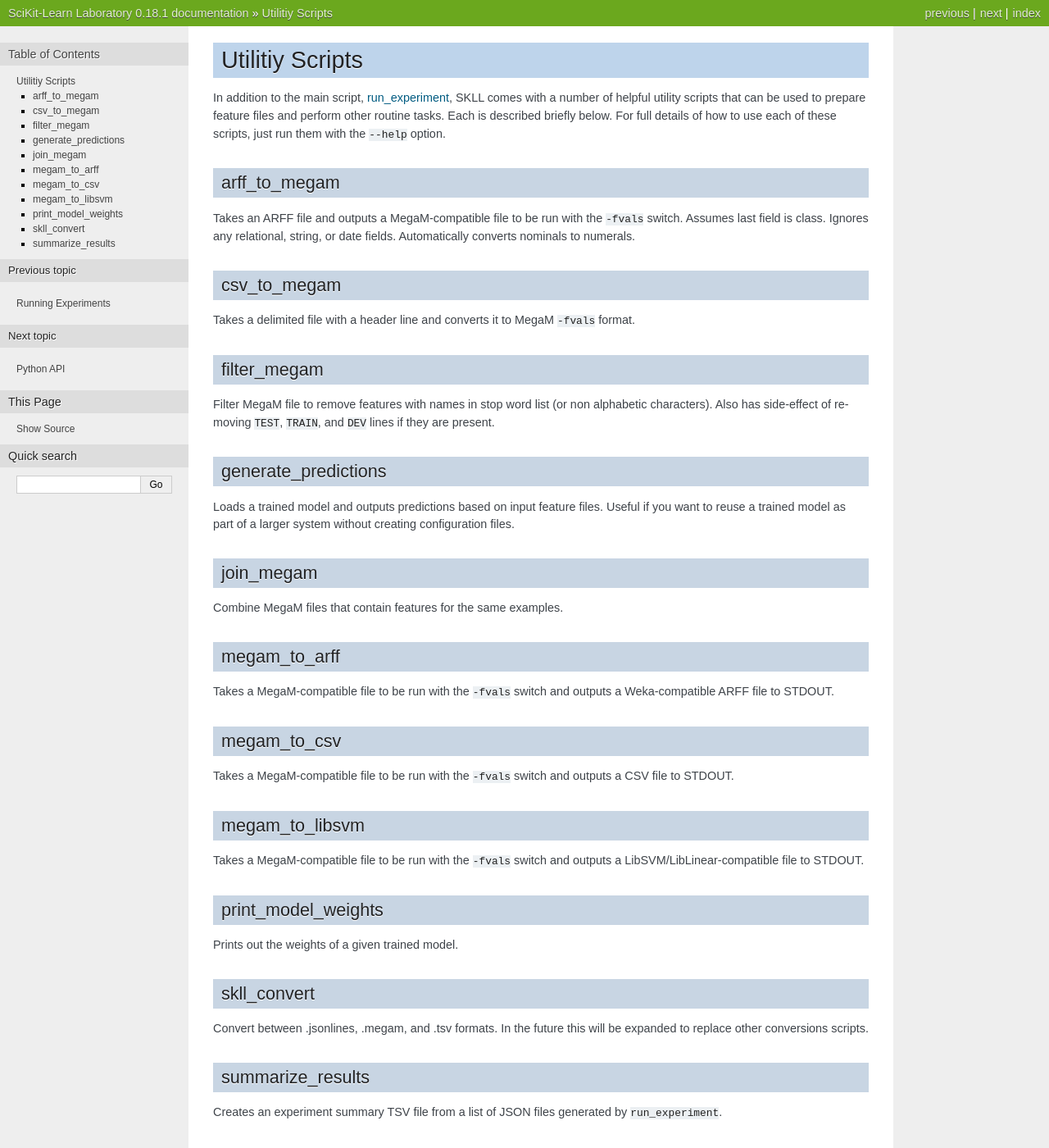
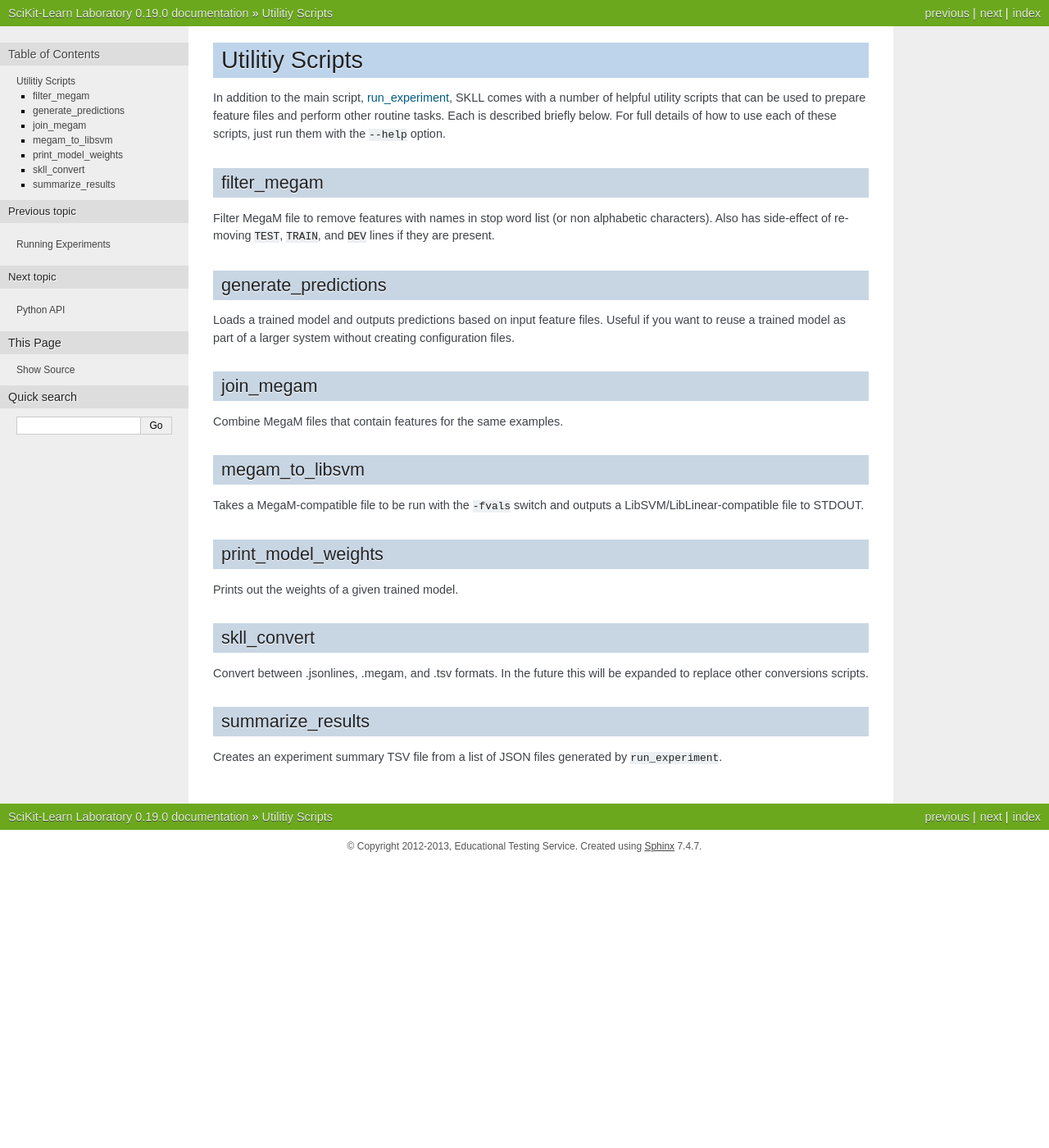
Before and after one commit to EducationalTestingService/skll, a Sphinx documentation site: the page built from doc/utilities.rst, in a window 1280 px wide and 1400 px high. Shown: the whole window at 82% size. Built offline with Sphinx 7.4.7, drawn with Linux system fonts in a browser that asks for light colours; some of the changed text lies outside the part shown.

Commit message:
Updated changelog, documentation, and bumped version number to 0.19.0

```diff
--- a/doc/utilities.rst
+++ b/doc/utilities.rst
@@ -7,17 +7,6 @@ comes with a number of helpful utility scripts that can be used to prepare
 feature files and perform other routine tasks. Each is described briefly below.
 For full details of how to use each of these scripts, just run them with the
 ``--help`` option.
-
-arff_to_megam
--------------
-Takes an ARFF file and outputs a MegaM-compatible file to be run with the
-``-fvals`` switch. Assumes last field is class. Ignores any relational, string,
-or date fields. Automatically converts nominals to numerals.
-
-csv_to_megam
--------------
-Takes a delimited file with a header line and converts it to MegaM ``-fvals``
-format.
 
 filter_megam
 ------------
@@ -34,16 +23,6 @@ creating configuration files.
 join_megam
 ----------
 Combine MegaM files that contain features for the same examples.
-
-megam_to_arff
--------------
-Takes a MegaM-compatible file to be run with the ``-fvals`` switch and outputs
-a Weka-compatible ARFF file to STDOUT.
-
-megam_to_csv
-------------
-Takes a MegaM-compatible file to be run with the ``-fvals`` switch and outputs
-a CSV file to STDOUT.
 
 megam_to_libsvm
 ---------------
--- a/skll/version.py
+++ b/skll/version.py
@@ -23,5 +23,5 @@ in one place. Based on the suggestion `here. <http://bit.ly/16LbuJF>`_
 :organization: ETS
 '''
 
-__version__ = '0.18.1'
+__version__ = '0.19.0'
 VERSION = tuple(int(x) for x in __version__.split('.'))
```
Also changed, not shown: README.rst (+19 -0 lines).
